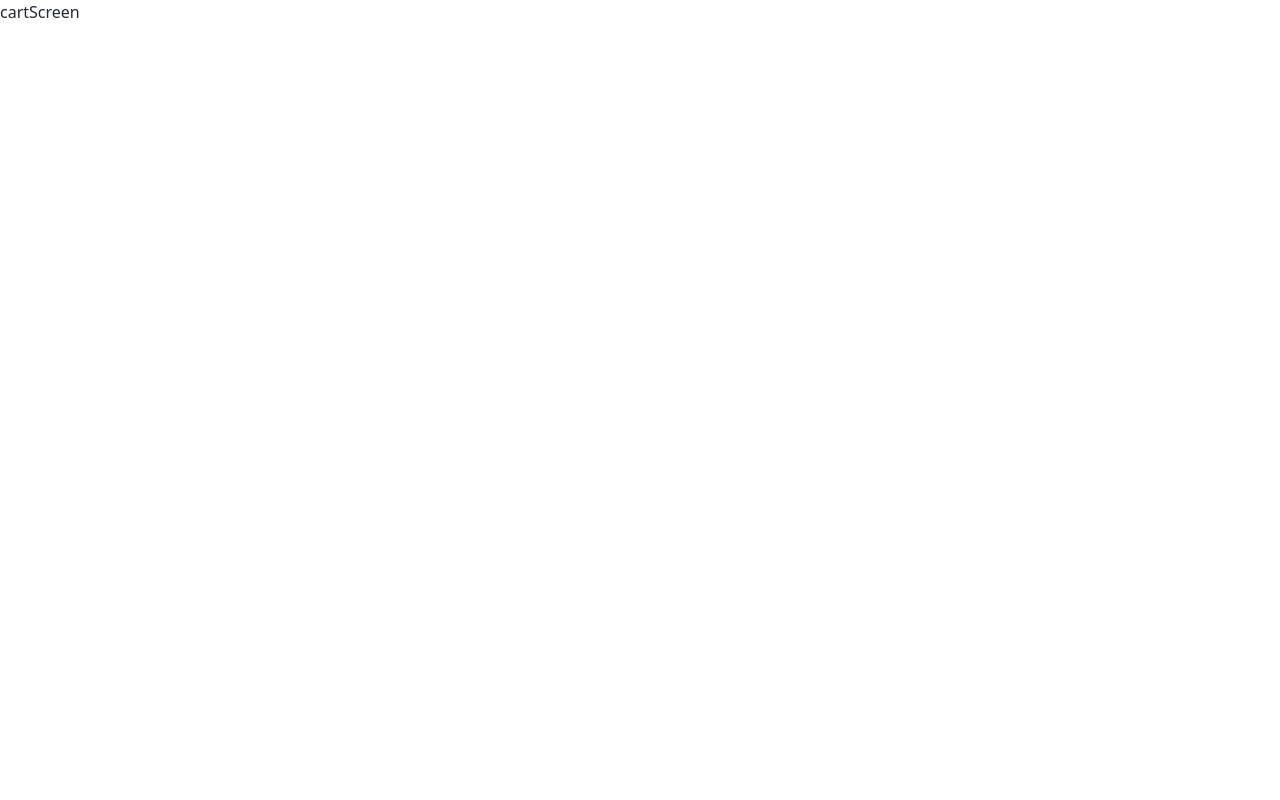
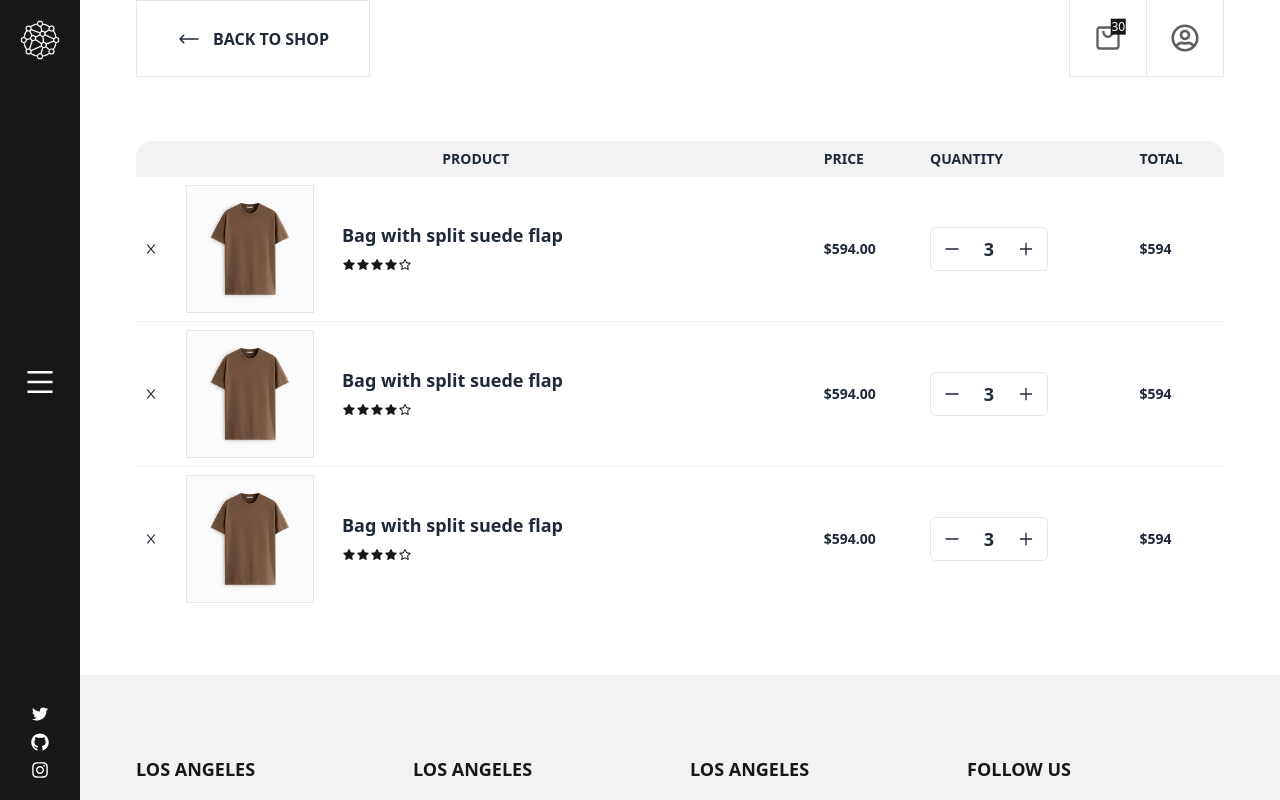
Before and after one commit to mohammadrz003/ecommerce-mern-website, a React (Create React App) app in the folder client/: page /cart/1 in a window 1280 px wide. Built offline with nearby package versions, Linux system fonts and the light colour scheme.

Commit message:
creating cart products' list ui

```diff
--- a/client/src/actions/productActions.js
+++ b/client/src/actions/productActions.js
@@ -29,8 +29,6 @@ export const listProductDetails = (id) => async (dispatch) => {
 
     const { data } = await axios.get(`/api/products/${id}`);
 
-    console.log(data);
-
     dispatch(productDetailActions.productDetailSuccess(data));
   } catch (error) {
     dispatch(
--- /dev/null
+++ b/client/src/components/cart/QuantityInput.jsx
@@ -0,0 +1,99 @@
+import React from "react";
+import styled from "styled-components";
+import { AiOutlineMinus, AiOutlinePlus } from "react-icons/ai";
+
+const QuantityInputElement = styled.input`
+  width: 100%;
+  max-width: 2rem;
+  text-align: center;
+  border: none;
+  outline: none;
+
+  &::-webkit-inner-spin-button,
+  &::-webkit-outer-spin-button {
+    -webkit-appearance: none;
+    -moz-appearance: none;
+    appearance: none;
+  }
+`;
+
+const QuantityInput = ({
+  className,
+  productQuantity,
+  countInStock,
+  setErrorFn,
+  setProductQuantityFn,
+}) => {
+  const changeQuantityHandler = (amount, type) => {
+    setErrorFn(null);
+    const value = +amount;
+    if (!value) {
+      setProductQuantityFn(1);
+    }
+    const invalidValueHandler = () =>
+      setErrorFn({ type: "IN_STOCK", message: "Please enter a valid value." });
+    const biggerThanInStockHandler = () =>
+      setErrorFn({
+        type: "IN_STOCK",
+        message: "Amount cannot be bigger than count in stock",
+      });
+    switch (type) {
+      case "CUSTOM": {
+        if (value <= 0) {
+          invalidValueHandler();
+          break;
+        } else if (value > countInStock) {
+          biggerThanInStockHandler();
+          break;
+        }
+        setProductQuantityFn(value);
+        break;
+      }
+      case "INCREASE": {
+        if (productQuantity + value > countInStock) {
+          biggerThanInStockHandler();
+          break;
+        }
+        setProductQuantityFn((prevState) => prevState + value);
+        break;
+      }
+      case "DECREASE": {
+        if (productQuantity - value <= 0) {
+          break;
+        }
+        setProductQuantityFn((prevState) => prevState - value);
+        break;
+      }
+      default:
+        break;
+    }
+  };
+
+  return (
+    <div className={`${className} w-fit flex items-center border border-gray-200 rounded-md overflow-hidden`}>
+      <button
+        className="p-3 disabled:opacity-40 disabled:cursor-not-allowed"
+        disabled={productQuantity === 1}
+        onClick={() => changeQuantityHandler(1, "DECREASE")}
+      >
+        <AiOutlineMinus />
+      </button>
+      <QuantityInputElement
+        value={productQuantity}
+        onChange={(e) => changeQuantityHandler(e.target.value, "CUSTOM")}
+        min="1"
+        max={countInStock}
+        type="number"
+      />
+      <button
+        className="p-3 disabled:opacity-40 disabled:cursor-not-allowed"
+        disabled={productQuantity === countInStock}
+        onClick={() => changeQuantityHandler(1, "INCREASE")}
+      >
+        <AiOutlinePlus />
+      </button>
+    </div>
+  );
+};
+
+export default QuantityInput;
--- a/client/src/constants/images.js
+++ b/client/src/constants/images.js
@@ -1,7 +1,9 @@
 import logo from "../assets/logo.png";
+import tshirt1 from "../assets/t-shirt-1.jpg";
 
 const images = {
   logo,
+  tshirt1,
 };
 
 export default images;
--- a/client/src/pages/cart/CartScreen.jsx
+++ b/client/src/pages/cart/CartScreen.jsx
@@ -1,9 +1,46 @@
-import React from 'react'
+import React from "react";
+import { Link } from "react-router-dom";
+
+import Layout from "../../layouts/Layout";
+import Header from "../../layouts/Header";
+import Cart from "../../components/cart/Cart";
+import UserProfileButton from "../../components/UserProfileButton";
+import CartProductList from "./components/CartProductList";
 
 const CartScreen = () => {
   return (
-    <div>cartScreen</div>
-  )
-}
+    <Layout>
+      <Header className="justify-between">
+        <Link
+          to="/"
+          className="px-5 flex font-semibold py-6 lg:px-10 border border-gray-200 items-center space-x-3"
+        >
+          <svg
+            xmlns="http://www.w3.org/2000/svg"
+            fill="none"
+            viewBox="0 0 24 24"
+            strokeWidth={1.5}
+            stroke="currentColor"
+            className="w-6"
+          >
+            <path
+              strokeLinecap="round"
+              strokeLinejoin="round"
+              d="M6.75 15.75L3 12m0 0l3.75-3.75M3 12h18"
+            />
+          </svg>
+          <span>BACK TO SHOP</span>
+        </Link>
+        <div className="flex items-center divide-x divide-gray-200 border-x border-b border-gray-200">
+          <Cart className="hidden lg:block p-6 text-palette-graniteGray" />
+          <UserProfileButton className="hidden lg:block p-6 text-palette-graniteGray" />
+        </div>
+      </Header>
+      <main className="container mx-auto px-5 py-8 md:px-14 md:py-16">
+        <CartProductList />
+      </main>
+    </Layout>
+  );
+};
 
-export default CartScreen
+export default CartScreen;
--- /dev/null
+++ b/client/src/pages/cart/components/CartProductItem.jsx
@@ -0,0 +1,43 @@
+import React from "react";
+import { AiOutlineClose, AiOutlineStar, AiFillStar } from "react-icons/ai";
+import Rating from "react-rating";
+import QuantityInput from "../../../components/cart/QuantityInput";
+
+import { images } from "../../../constants";
+
+const CartProductItem = () => {
+  return (
+    <tr className="font-semibold">
+      <td>
+        <div className="w-fit flex items-center gap-x-7">
+          <AiOutlineClose />
+          <img
+            className="w-32 aspect-square border border-gray-200"
+            src={images.tshirt1}
+            alt="product"
+          />
+          <div className="space-y-2">
+            <h4 className="lg:text-lg">Bag with split suede flap</h4>
+            <Rating
+              className="flex items-center text-palette-chineseBlack"
+              initialRating={4}
+              readonly={true}
+              fractions={2}
+              emptySymbol={<AiOutlineStar />}
+              fullSymbol={<AiFillStar />}
+            />
+          </div>
+        </div>
+      </td>
+      <td>$594.00</td>
+      <td>
+        <div>
+          <QuantityInput className="text-lg" productQuantity={3} countInStock={8} />
+        </div>
+      </td>
+      <td>$594</td>
+    </tr>
+  );
+};
+
+export default CartProductItem;
--- /dev/null
+++ b/client/src/pages/cart/components/CartProductList.jsx
@@ -0,0 +1,27 @@
+import React from "react";
+
+import CartProductItem from "./CartProductItem";
+
+const CartProductList = () => {
+  return (
+    <div className="overflow-x-auto">
+      <table className="table table-compact w-full">
+        <thead>
+          <tr>
+            <th className="text-center">PRODUCT</th>
+            <th>PRICE</th>
+            <th>QUANTITY</th>
+            <th>TOTAL</th>
+          </tr>
+        </thead>
+        <tbody>
+          {[...Array(3)].map((item) => (
+            <CartProductItem />
+          ))}
+        </tbody>
+      </table>
+    </div>
+  );
+};
+
+export default CartProductList;
--- a/client/src/pages/single-product/container/ProductDetail.jsx
+++ b/client/src/pages/single-product/container/ProductDetail.jsx
@@ -2,14 +2,10 @@ import React, { useRef, useEffect, useState } from "react";
 import styled, { css } from "styled-components";
 import { useNavigate } from "react-router-dom";
 import Rating from "react-rating";
-import {
-  AiFillStar,
-  AiOutlineStar,
-  AiOutlineMinus,
-  AiOutlinePlus,
-} from "react-icons/ai";
+import { AiFillStar, AiOutlineStar } from "react-icons/ai";
 
 import { screens } from "../../../constants";
+import QuantityInput from "../../../components/cart/QuantityInput";
 
 const ProductImages = styled.div`
   ${screens.lg(css`
@@ -23,22 +19,6 @@ const ProductSingleImage = styled.div`
   ${screens.lg(css`
     grid-row: auto;
   `)};
-`;
-
-const QuantityInput = styled.input`
-  width: 100%;
-  max-width: 2rem;
-  font-size: 1.4rem;
-  text-align: center;
-  border: none;
-  outline: none;
-
-  &::-webkit-inner-spin-button,
-  &::-webkit-outer-spin-button {
-    -webkit-appearance: none;
-    -moz-appearance: none;
-    appearance: none;
-  }
 `;
 
 const ProductDetail = ({ product }) => {
@@ -58,53 +38,8 @@ const ProductDetail = ({ product }) => {
       observer.unobserve(ProductImagesContainerRef.current);
   }, []);
 
-  const changeQuantityHandler = (amount, type) => {
-    setError(null);
-    const value = +amount;
-    if (!value) {
-      setProductQuantity(1);
-    }
-    const invalidValueHandler = () =>
-      setError({ type: "IN_STOCK", message: "Please enter a valid value." });
-    const biggerThanInStockHandler = () =>
-      setError({
-        type: "IN_STOCK",
-        message: "Amount cannot be bigger than count in stock",
-      });
-    switch (type) {
-      case "CUSTOM": {
-        if (value <= 0) {
-          invalidValueHandler();
-          break;
-        } else if (value > product.countInStock) {
-          biggerThanInStockHandler();
-          break;
-        }
-        setProductQuantity(value);
-        break;
-      }
-      case "INCREASE": {
-        if (productQuantity + value > product.countInStock) {
-          biggerThanInStockHandler();
-          break;
-        }
-        setProductQuantity((prevState) => prevState + value);
-        break;
-      }
-      case "DECREASE": {
-        if (productQuantity - value <= 0) {
-          break;
-        }
-        setProductQuantity((prevState) => prevState - value);
-        break;
-      }
-      default:
-        break;
-    }
-  };
-
   const addToCartHandler = () => {
-    navigate(`/cart/${product._id}?qty=${productQuantity}`)
+    navigate(`/cart/${product._id}?qty=${productQuantity}`);
   };
 
   return (
@@ -161,31 +96,13 @@ const ProductDetail = ({ product }) => {
           <div className="flex flex-wrap mt-7 gap-5">
             {product.countInStock > 0 ? (
               <>
-                <div className="flex items-center border border-gray-200 rounded-md overflow-hidden">
-                  <button
-                    className="p-3 disabled:opacity-40 disabled:cursor-not-allowed"
-                    disabled={productQuantity === 1}
-                    onClick={() => changeQuantityHandler(1, "DECREASE")}
-                  >
-                    <AiOutlineMinus />
-                  </button>
-                  <QuantityInput
-                    value={productQuantity}
-                    onChange={(e) =>
-                      changeQuantityHandler(e.target.value, "CUSTOM")
-                    }
-                    min="1"
-                    max={product.countInStock}
-                    type="number"
-                  />
-                  <button
-                    className="p-3 disabled:opacity-40 disabled:cursor-not-allowed"
-                    disabled={productQuantity === product.countInStock}
-                    onClick={() => changeQuantityHandler(1, "INCREASE")}
-                  >
-                    <AiOutlinePlus />
-                  </button>
-                </div>
+                <QuantityInput
+                className="text-[1.4rem]"
+                  productQuantity={productQuantity}
+                  countInStock={product.countInStock}
+                  setErrorFn={setError}
+                  setProductQuantityFn={setProductQuantity}
+                />
                 <button
                   onClick={addToCartHandler}
                   className="py-3 px-6 bg-palette-chineseBlack text-white"
```
Also changed, not shown: client/src/assets/t-shirt-1.jpg (added).
